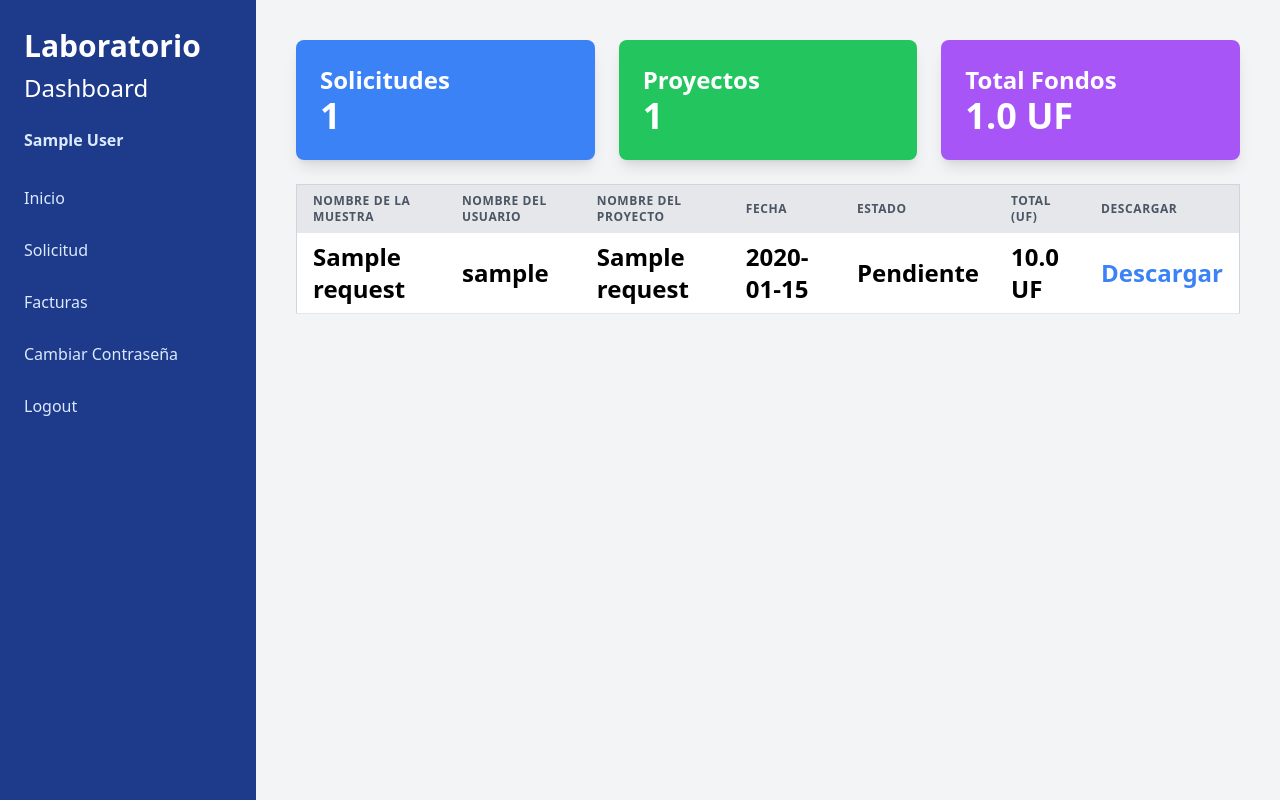
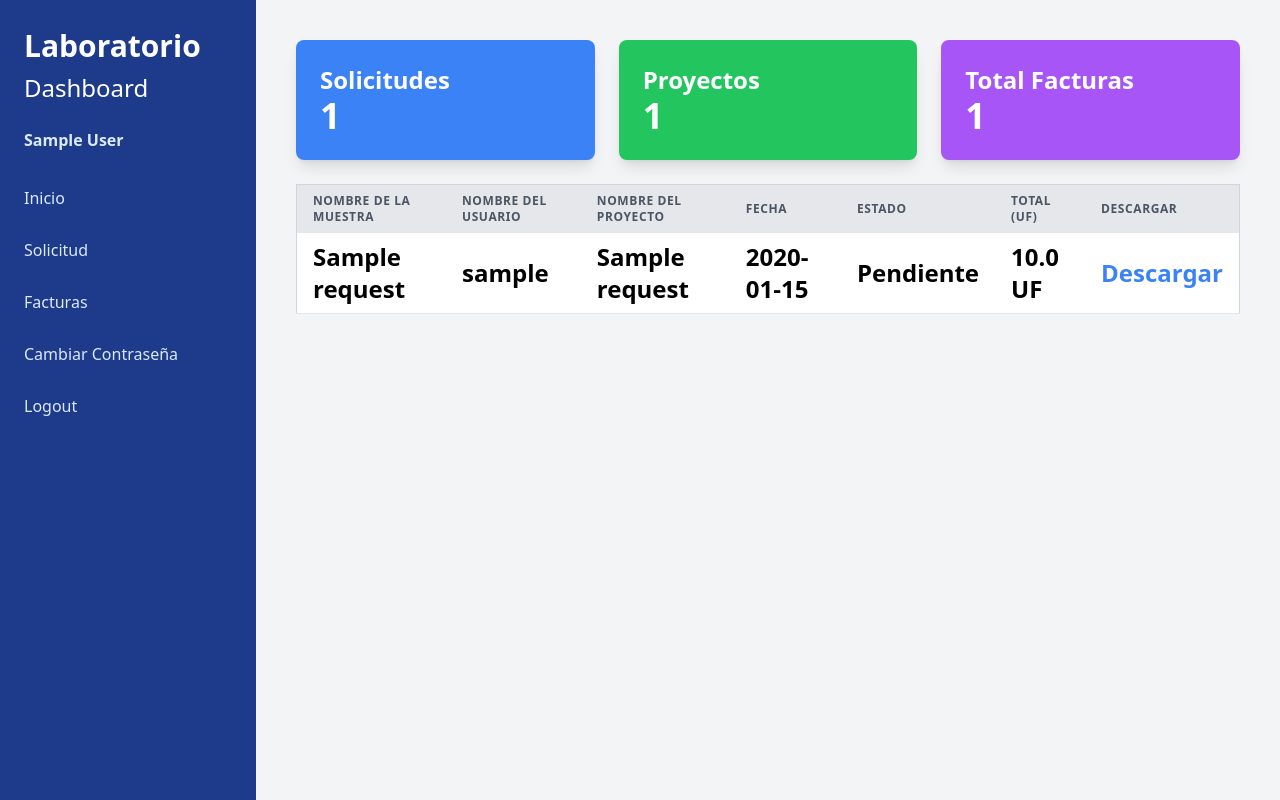
Before and after one commit to eigonzalezrojas/lab-system, a Flask app: page /home_operator in a window 1280 px wide. Run offline with Flask 2, Linux system fonts and the light colour scheme; a user stored in the database is signed in; tables that the repository leaves empty hold one stand-in row (values such as "Sample post"); some libraries are stand-ins or nearby versions.

Commit message:
change stadistics operador facturas

```diff
--- a/src/routes/homeRoutes.py
+++ b/src/routes/homeRoutes.py
@@ -1,6 +1,6 @@
 from flask import Blueprint, render_template
 from flask_login import login_required
-from src.models import UserAccount, Project, Machine, Solvent, Sample, SamplePreparation, Request, Nucleo
+from src.models import UserAccount, Project, Machine, Solvent, Sample, SamplePreparation, Request, Nucleo, Invoice
 from src import db
 
 home_bp = Blueprint('home', __name__)
@@ -41,14 +41,11 @@ def home_operator():
 
 def get_operator_statistics():
     total_solicitudes = Request.query.count()
+    total_facturas = Invoice.query.count()
     total_proyectos = Project.query.count()
-
-    # Calcular la suma de los fondos restantes
-    suma_fondos = db.session.query(db.func.sum(Project.fondo)).scalar()
-    suma_fondos = round(float(suma_fondos or 0), 2)
 
     return {
         'total_solicitudes': total_solicitudes,
-        'total_proyectos': total_proyectos,
-        'suma_fondos': suma_fondos,
+        'total_facturas': total_facturas,
+        'total_proyectos': total_proyectos
     }
--- a/src/templates/operador_dashboard.html
+++ b/src/templates/operador_dashboard.html
@@ -181,8 +181,8 @@
                         <p class="text-4xl">{{ total_proyectos }}</p>
                     </div>
                     <div class="bg-purple-500 text-white p-6 rounded-lg shadow-lg">
-                        <h2 class="text-2xl">Total Fondos</h2>
-                        <p class="text-4xl">{{ suma_fondos }} UF</p>
+                        <h2 class="text-2xl">Total Facturas</h2>
+                        <p class="text-4xl">{{ total_facturas }}</p>
                     </div>
                 </div>
                 <!-- Tabla de solicitudes -->
```
